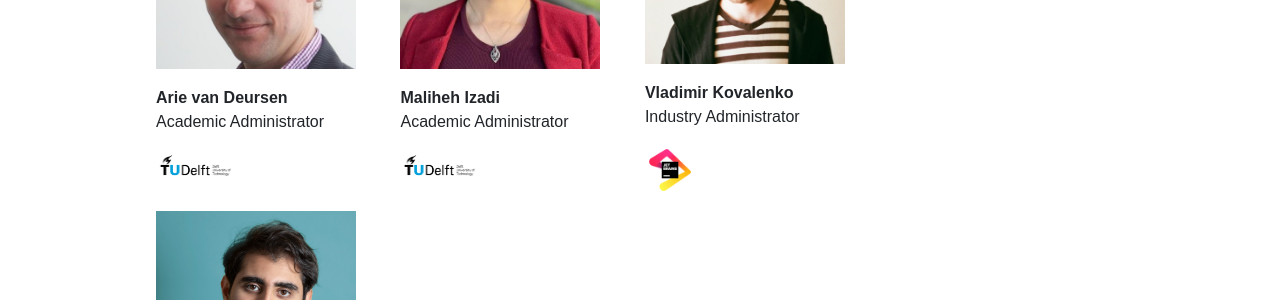
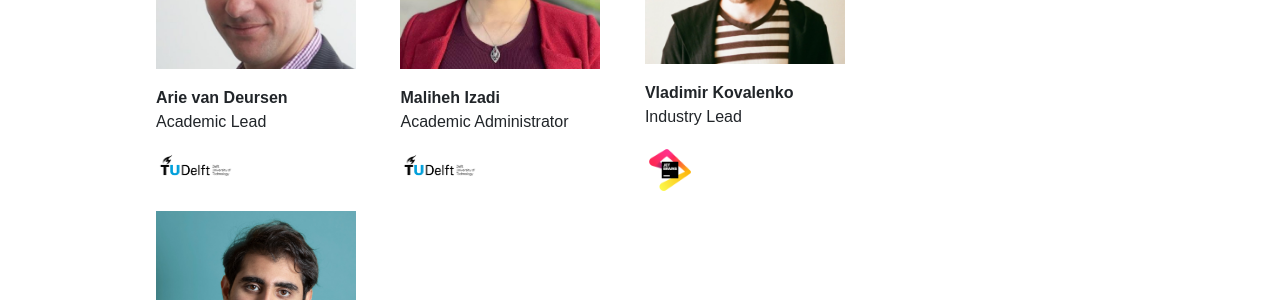
Before and after one commit to SERG-Delft/ai4se-website, a Jekyll site: the page built from people.md, in a window 1280 px wide and 900 px high. Shown: the part 310-610 px from the top of the window. Built offline with Jekyll 4.4.1, drawn with Linux system fonts in a browser that asks for light colours; nearby versions of some CDN libraries.

Commit message:
Fix Administrator / Lead discrepancies

```diff
--- a/_data/people.yml
+++ b/_data/people.yml
@@ -1,7 +1,7 @@
 - category: Administrators
   people:
     - name: Arie van Deursen
-      role: Academic Administrator
+      role: Academic Lead
       affiliation: TUDelft
       photo_url: img/avatars/arie.jpeg
     - name: Maliheh Izadi
@@ -9,7 +9,7 @@
       affiliation: TUDelft
       photo_url: img/avatars/maliheh.jpeg
     - name: Vladimir Kovalenko
-      role: Industry Administrator
+      role: Industry Lead
       affiliation: JetBrains
       photo_url: img/avatars/vladimir.png
     - name: Pouria Derakhshanfar
```
